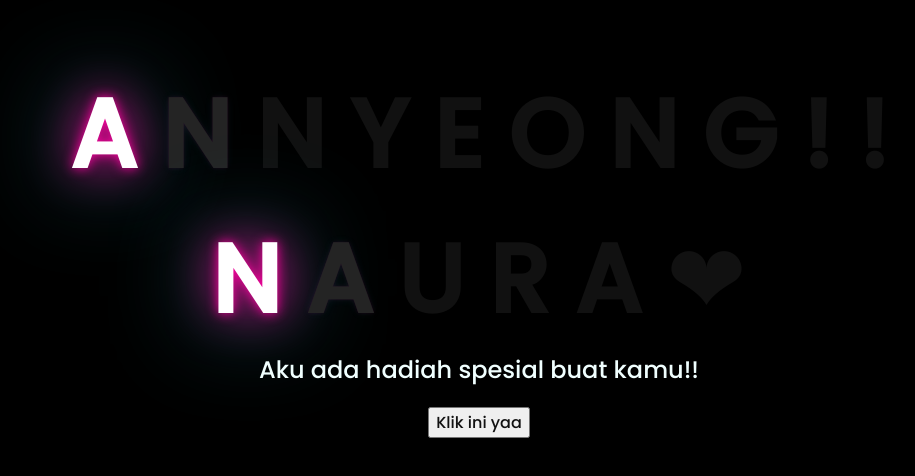
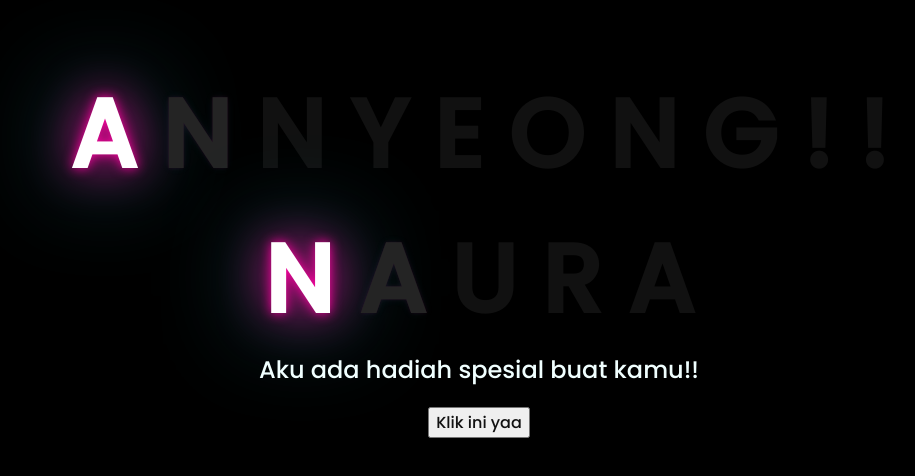
Before and after one commit to sapayass19/bunga-coding, a plain HTML site: page Index.html in a window 1280 px wide. Shown: the part 158-634 px from the top of the page, without its empty margins (169-1084 px from the left). Drawn offline with Linux system fonts and the light colour scheme.

Commit message:
Index.html

```diff
--- a/Index.html
+++ b/Index.html
@@ -30,7 +30,6 @@
         <span>U</span>
         <span>R</span>
         <span>A</span>
-        <span>❤</span>
 
     </div>
     <div class="description">
```
